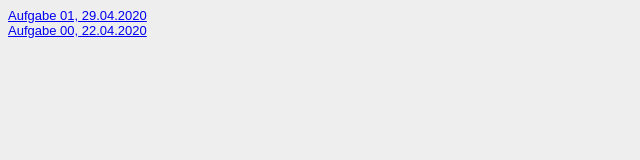
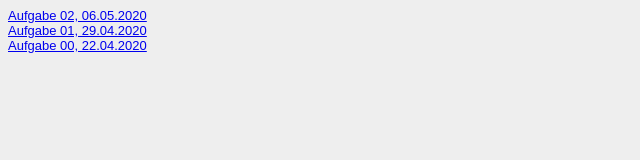
Before and after one commit to Ivorysanna/GiS-SoSe2020, a plain HTML site: page Steckbrief/steckbrief.htm in a window 1280 px wide. Shown: the whole page, without its empty margins (0-640 px from the left). Drawn offline with Linux system fonts and the light colour scheme.

Commit message:
Aufgabe auf GiS Seite hochgeladen

```diff
--- a/Steckbrief/steckbrief.htm
+++ b/Steckbrief/steckbrief.htm
@@ -14,6 +14,9 @@
 </head>
 
 <body>
+	<a href="https://ivorysanna.github.io/GiS-SoSe2020/Aufgaben/02/Aufgabe 02, 06.05.2020.html" target="_blank">Aufgabe
+		02, 06.05.2020</a>
+		<br />
 	<a href="https://ivorysanna.github.io/GiS-SoSe2020/Aufgaben/01/Aufgabe 01, 29.04.2020.html" target="_blank">Aufgabe
 		01, 29.04.2020</a>
 		<br />
```
